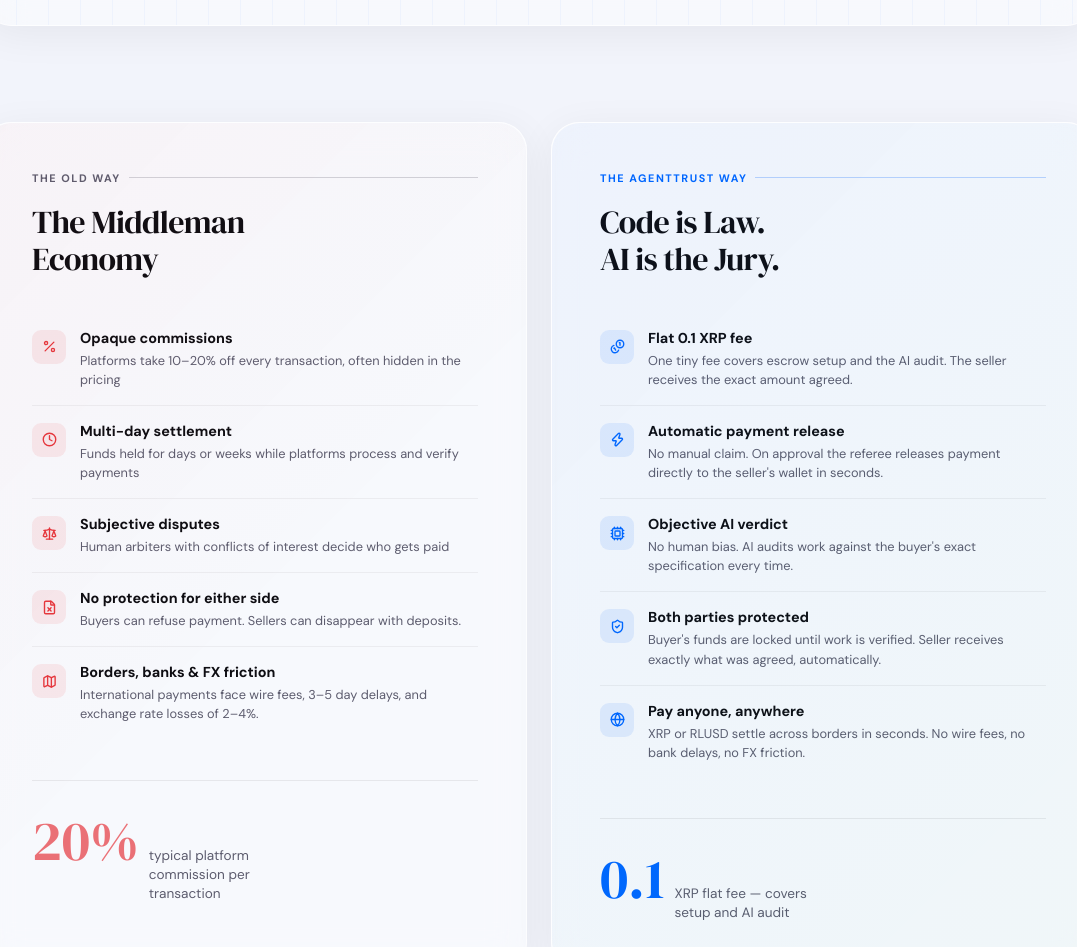
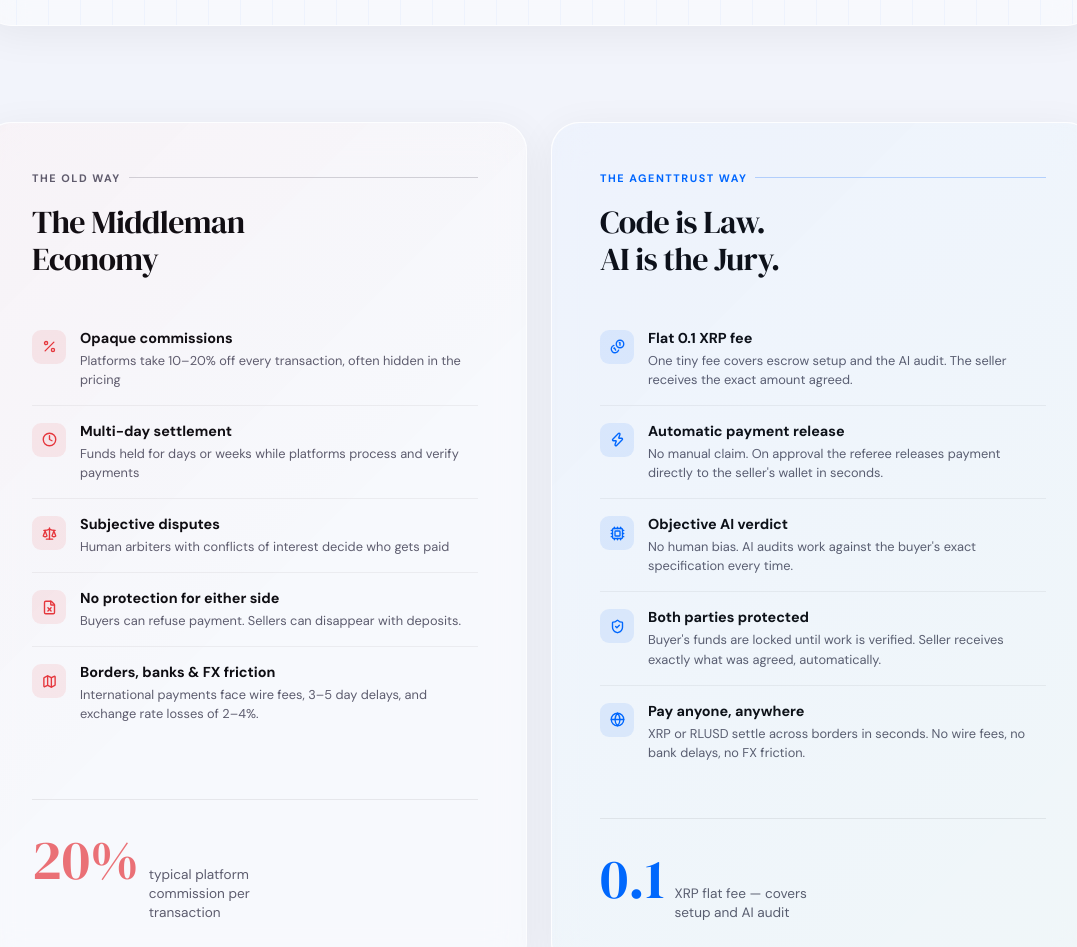
Before and after one commit to eamwhite1/agent-trust, a plain HTML site: page index.html in a window 1280 px wide. Shown: the part 2668-3615 px from the top of the page, without its empty margins (101-1178 px from the left). Drawn offline with nearby package versions, Linux system fonts and the light colour scheme; no server answers.

Commit message:
C19.6
Small adjustment to formatting

```diff
--- a/index.html
+++ b/index.html
@@ -210,8 +210,8 @@
         /* ════════════════════════════════════
            COMPARE SECTION — glassmorphic cards
         ════════════════════════════════════ */
-        .compare-section { margin: 6rem 0; display: grid; grid-template-columns: 1fr 1fr; gap: 1.5rem; }
-        .compare-side { padding: 3rem; border-radius: var(--radius-lg); background: var(--glass); backdrop-filter: blur(20px); -webkit-backdrop-filter: blur(20px); border: 1px solid var(--glass-border); box-shadow: var(--shadow); position: relative; overflow: hidden; }
+        .compare-section { margin: 6rem 0; display: grid; grid-template-columns: 1fr 1fr; gap: 1.5rem; align-items: stretch; }
+        .compare-side { padding: 3rem; border-radius: var(--radius-lg); background: var(--glass); backdrop-filter: blur(20px); -webkit-backdrop-filter: blur(20px); border: 1px solid var(--glass-border); box-shadow: var(--shadow); position: relative; overflow: hidden; display: flex; flex-direction: column; }
         .compare-side::before { content: ''; position: absolute; inset: 0; border-radius: inherit; pointer-events: none; }
         /* Subtle tint to differentiate the two panels */
         .compare-side.old::before { background: linear-gradient(135deg, rgba(229,55,61,.03) 0%, transparent 60%); }
@@ -221,7 +221,7 @@
         .compare-side.new .compare-eyebrow { color: var(--blue); }
         .compare-eyebrow-line { flex: 1; height: 1px; background: currentColor; opacity: .25; }
         .compare-heading { font-family: 'DM Serif Display', serif; font-size: 2rem; font-weight: 400; line-height: 1.15; margin-bottom: 2.2rem; letter-spacing: -.02em; color: var(--text); }
-        .compare-items { list-style: none; padding: 0; }
+        .compare-items { list-style: none; padding: 0; flex: 1; }
         .compare-item { display: flex; align-items: flex-start; gap: 14px; padding: 1rem 0; border-bottom: 1px solid rgba(0,0,0,.05); }
         .compare-item:last-child { border-bottom: none; }
         .compare-item-icon { flex-shrink: 0; width: 34px; height: 34px; border-radius: 9px; display: flex; align-items: center; justify-content: center; margin-top: 1px; }
@@ -287,11 +287,13 @@
             .compare-section { grid-template-columns: 1fr; }
             .row-2 { grid-template-columns: 1fr; }
             .use-cases { grid-template-columns: repeat(2,1fr); }
+            .agentic-grid { grid-template-columns: repeat(2,1fr) !important; }
         }
         @media (max-width: 600px) {
             .container { padding: 2rem 1rem 4rem; }
             .card { padding: 1.4rem 1.2rem; border-radius: 20px; }
             .use-cases { grid-template-columns: 1fr; }
+            .agentic-grid { grid-template-columns: 1fr !important; }
             /* Prevent iOS zoom on input focus */
             input, textarea, select { font-size: 16px !important; }
             /* Larger tap targets */
@@ -1055,7 +1057,7 @@ submit_and_wait(finish_tx, client, YOUR_WALLET)</code></pre>
         <h2 style="font-family:'DM Serif Display',serif;font-size:clamp(2rem,5vw,3rem);font-weight:400;letter-spacing:-.03em;margin-bottom:1rem;line-height:1.15;">The first payments layer<br>native to agentic AI</h2>
         <p style="color:var(--text-muted);font-size:1.05rem;max-width:580px;margin:0 auto 2.5rem;line-height:1.7;">No wallets to configure. No banks to integrate. No humans in the loop. Agents post jobs, claim bounties, and receive XRP — all via a single REST endpoint.</p>
 
-        <div style="display:grid;grid-template-columns:repeat(3,1fr);gap:1.2rem;max-width:860px;margin:0 auto 3rem;text-align:left;">
+        <div class="agentic-grid" style="display:grid;grid-template-columns:repeat(3,1fr);gap:1.2rem;max-width:860px;margin:0 auto 3rem;text-align:left;">
             <div style="background:var(--glass);border:1px solid var(--glass-border);border-radius:18px;padding:1.4rem 1.5rem;backdrop-filter:blur(16px);">
                 <div style="width:36px;height:36px;border-radius:10px;background:rgba(0,102,255,.1);color:var(--blue);display:flex;align-items:center;justify-content:center;margin-bottom:.9rem;"><i data-lucide="zap" style="width:17px;height:17px;"></i></div>
                 <div style="font-weight:700;font-size:.9rem;margin-bottom:.3rem;">XRP — no trustlines</div>
```
